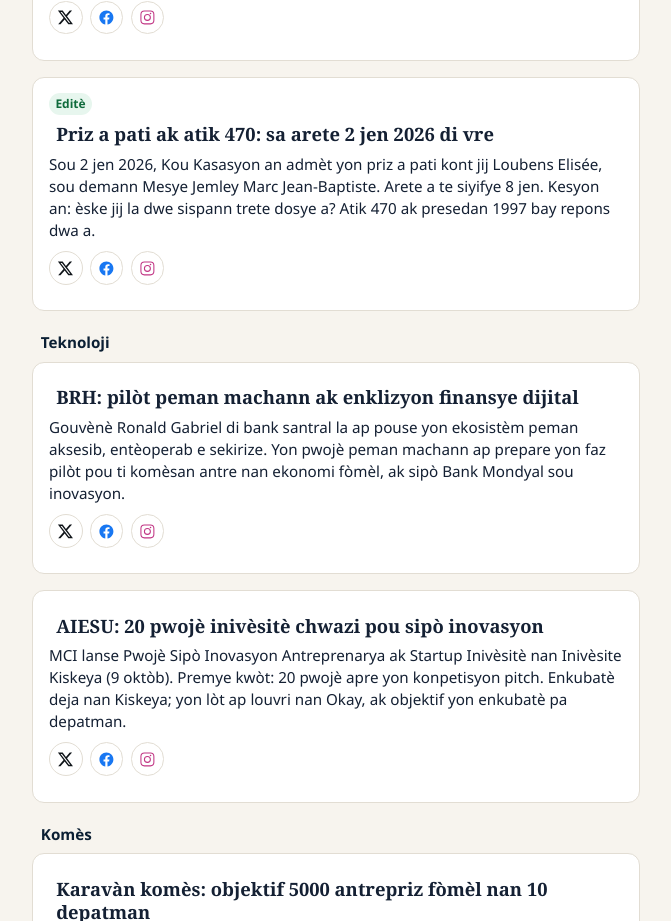
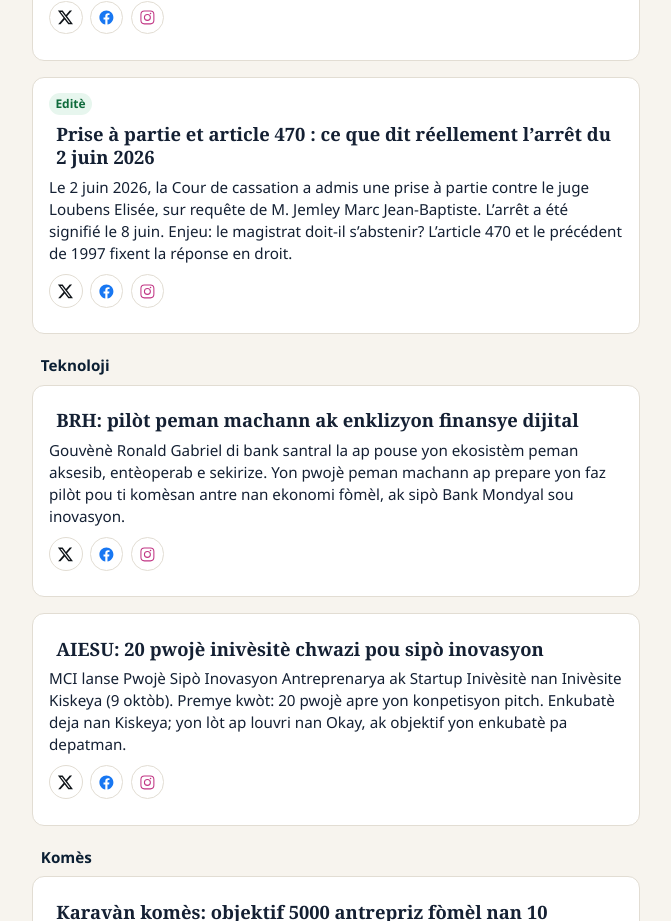
Before and after one commit to haitialways-pixel/opak-news, a React (Vite) app: page / in a window 1280 px wide. Shown: the part 3160-4081 px from the top of the page, without its empty margins (304-975 px from the left). Built offline with nearby package versions, Linux system fonts and the light colour scheme; no server answers.

Commit message:
Use French teaser/headline in Creole slots pending curation

```diff
--- a/src/data/stories.ts
+++ b/src/data/stories.ts
@@ -300,11 +300,11 @@ export const STORIES: Story[] = [
     publishedAt: "2026-10-27",
     isManual: true,
     headline: {
-      ht: "Priz a pati ak atik 470: sa arete 2 jen 2026 di vre",
+      ht: "Prise à partie et article 470 : ce que dit réellement l’arrêt du 2 juin 2026",
       fr: "Prise à partie et article 470 : ce que dit réellement l’arrêt du 2 juin 2026",
     },
     brief: {
-      ht: "Sou 2 jen 2026, Kou Kasasyon an admèt yon priz a pati kont jij Loubens Elisée, sou demann Mesye Jemley Marc Jean-Baptiste. Arete a te siyifye 8 jen. Kesyon an: èske jij la dwe sispann trete dosye a? Atik 470 ak presedan 1997 bay repons dwa a.",
+      ht: "Le 2 juin 2026, la Cour de cassation a admis une prise à partie contre le juge Loubens Elisée, sur requête de M. Jemley Marc Jean-Baptiste. L’arrêt a été signifié le 8 juin. Enjeu: le magistrat doit-il s’abstenir? L’article 470 et le précédent de 1997 fixent la réponse en droit.",
       fr: "Le 2 juin 2026, la Cour de cassation a admis une prise à partie contre le juge Loubens Elisée, sur requête de M. Jemley Marc Jean-Baptiste. L’arrêt a été signifié le 8 juin. Enjeu: le magistrat doit-il s’abstenir? L’article 470 et le précédent de 1997 fixent la réponse en droit.",
     },
     body: {
```
